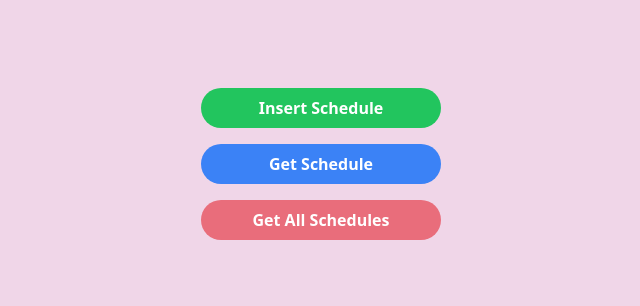
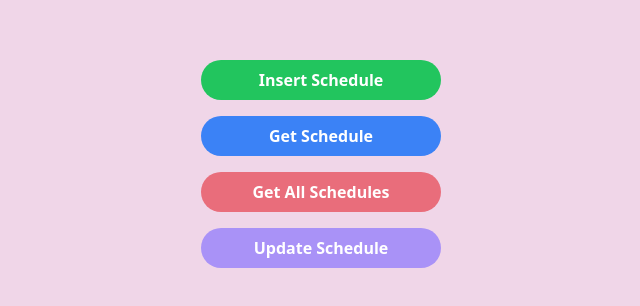
Before and after one commit to NUTFes/chosei-chan, a Next.js app: page /test in a window 1280 px wide. Shown: the part 244-550 px from the top of the page, without its empty margins (319-959 px from the left). Built offline with nearby package versions, Linux system fonts and the light colour scheme; no server answers.

Commit message:
[feat]スケジュールの更新メソッド作成

```diff
--- a/src/pages/test.tsx
+++ b/src/pages/test.tsx
@@ -1,22 +1,31 @@
 import type { NextPage } from 'next'
 import { SCHEDULE } from '@/constant/data'
-import { addSchedule, getAllSchedules, getSchedule } from '@/repositories/schedule'
+import {
+  addSchedule,
+  getAllSchedules,
+  getSchedule,
+  updateSchedule,
+} from '@/repositories/schedule'
 
 const insert = async () => {
   const doc = await addSchedule(SCHEDULE)
-  // console.log('Document written with ID: ', doc.id)
+  console.log('Document written with ID: ', doc.id)
 }
 
 const get = async () => {
-  await getSchedule('dfpCkRahuP')
   const scheduleData = await getSchedule('dfpCkRahuP')
-  // console.log(scheduleData)
+  console.log(scheduleData)
 }
 
 const getAll = async () => {
-  await getAllSchedules()
   const scheduleData = await getAllSchedules()
-  // console.log(scheduleData)
+  console.log(scheduleData)
+}
+
+const update = async () => {
+  const id = 'tNp6BizMPL2uRok5TKZF'
+  await updateSchedule(SCHEDULE, id)
+  console.log('Updated with ID: ', id)
 }
 
 const Home: NextPage = () => {
@@ -40,6 +49,12 @@ const Home: NextPage = () => {
       >
         Get All Schedules
       </button>
+      <button
+        className='mt-4 w-60 rounded-full bg-secondary px-4 py-2 font-bold text-white hover:bg-secondary-focus'
+        onClick={() => update()}
+      >
+        Update Schedule
+      </button>
     </div>
   )
 }
--- a/src/repositories/schedule.ts
+++ b/src/repositories/schedule.ts
@@ -1,4 +1,4 @@
-import { doc, addDoc, getDoc, getDocs, collection } from 'firebase/firestore'
+import { doc, addDoc, getDoc, getDocs, collection, setDoc } from 'firebase/firestore'
 import { db } from '../lib/firebase'
 import { Schedule } from '@/type/common'
 
@@ -44,3 +44,14 @@ export async function getAllSchedules() {
   }
   return null
 }
+
+// スケジュールを更新する関数
+export async function updateSchedule(data: Schedule, id: string) {
+  try {
+    const docRef = await setDoc(doc(db, 'schedules', id), data)
+    return docRef
+  } catch (error) {
+    console.error('データの追加中にエラーが発生しました:', error)
+  }
+  return null
+}
```
Also changed, not shown: 1 other file (tests, documents, lock files or other folders).
